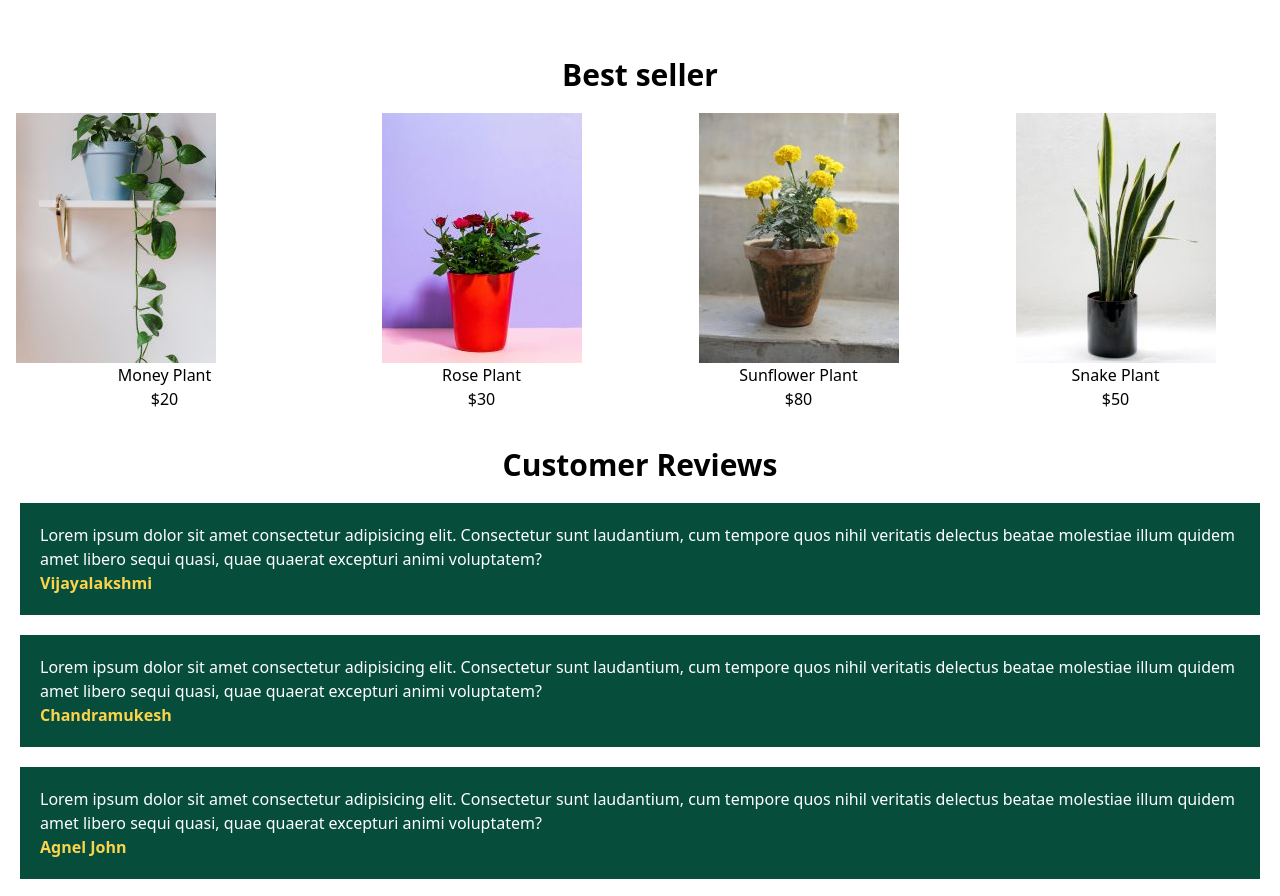
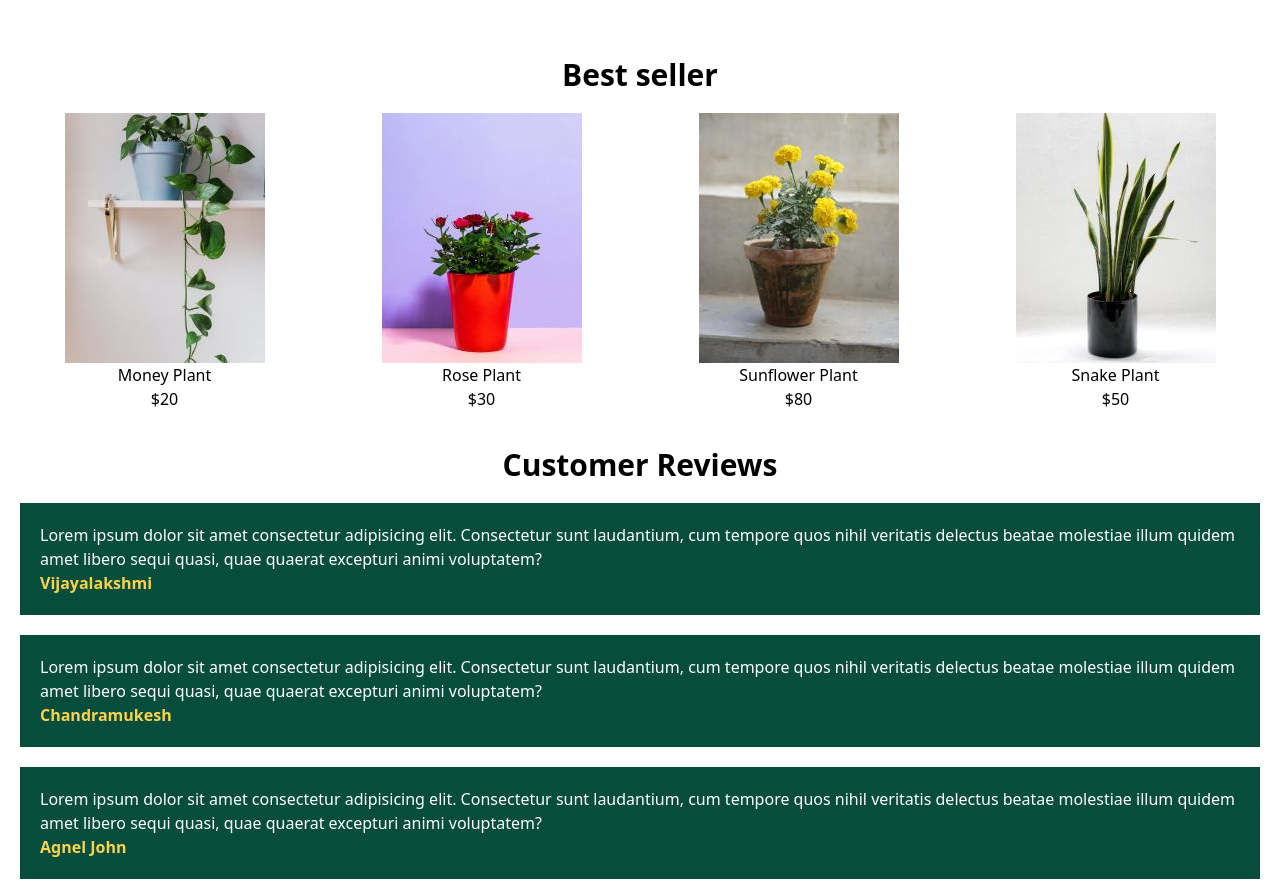
Before and after one commit to ChandraMukeshRaja/greenden-tailwind, a plain HTML site: page index.html in a window 1280 px wide. Shown: the part 792-1688 px from the top of the page. Drawn offline with nearby package versions, Linux system fonts and the light colour scheme.

Commit message:
Update index.html

```diff
--- a/index.html
+++ b/index.html
@@ -85,7 +85,7 @@ https://cdn.jsdelivr.net/npm/tailwindcss@2.2.19/dist/tailwind.min.css
         </h1>
         <div class=" grid grid-cols-2 md:grid-cols-4 mt-5 gap-5">
             <div>
-                <img class="grid " src="./images/bestseller_1.jpg " class="inline hover:shadow-xl transform hover:-translate-y-2" alt="">
+                <img src="./images/bestseller_1.jpg " class="inline hover:shadow-xl transform hover:-translate-y-2" alt="">
                 <h1>Money Plant</h1>
                 <p>$20</p>
             </div>
```
